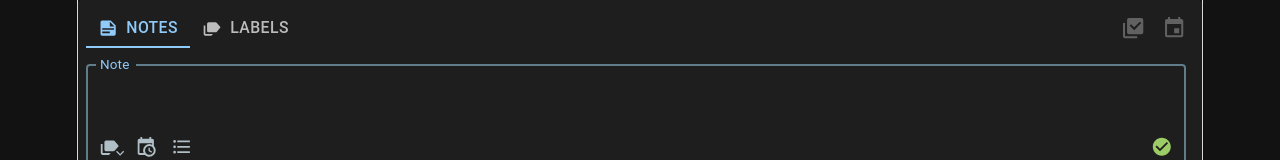
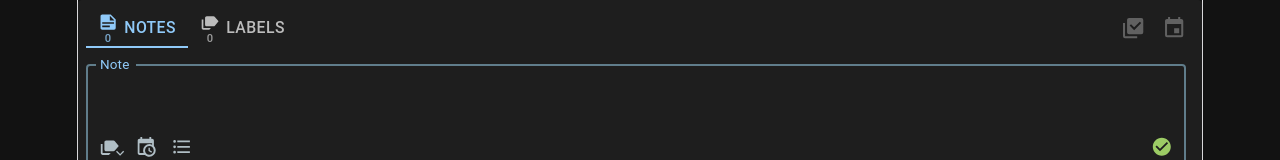
Before and after one commit to Eldsewhere/adnothed2, a React (Vite) app: page / in a window 1280 px wide. Shown: the top 160 px of the page. Built offline with nearby package versions, Linux system fonts and the light colour scheme.

Commit message:
add counts

```diff
--- a/src/App.tsx
+++ b/src/App.tsx
@@ -1198,17 +1198,63 @@ function App() {
             >
               <Tab
                 value="items"
-                label="Notes"
-                icon={<Icon path={mdiNoteText} size={0.75} />}
-                iconPosition="start"
+                label={
+                  <Box sx={{ display: "flex", alignItems: "center", gap: 0.75 }}>
+                    <Box
+                      component="span"
+                      sx={{
+                        display: "flex",
+                        flexDirection: "column",
+                        alignItems: "center",
+                        lineHeight: 1,
+                      }}
+                    >
+                      <Icon path={mdiNoteText} size={0.75} />
+                      <Box
+                        component="span"
+                        sx={{
+                          fontSize: "0.62rem",
+                          opacity: 0.8,
+                          mt: 0.15,
+                        }}
+                      >
+                        {items.length}
+                      </Box>
+                    </Box>
+                    <Box component="span">Notes</Box>
+                  </Box>
+                }
                 id="tab-items"
                 aria-controls="tabpanel-items"
               />
               <Tab
                 value="categories"
-                label="Labels"
-                icon={<Icon path={mdiLabelMultiple} size={0.75} />}
-                iconPosition="start"
+                label={
+                  <Box sx={{ display: "flex", alignItems: "center", gap: 0.75 }}>
+                    <Box
+                      component="span"
+                      sx={{
+                        display: "flex",
+                        flexDirection: "column",
+                        alignItems: "center",
+                        lineHeight: 1,
+                      }}
+                    >
+                      <Icon path={mdiLabelMultiple} size={0.75} />
+                      <Box
+                        component="span"
+                        sx={{
+                          fontSize: "0.62rem",
+                          opacity: 0.8,
+                          mt: 0.15,
+                        }}
+                      >
+                        {categories.length}
+                      </Box>
+                    </Box>
+                    <Box component="span">Labels</Box>
+                  </Box>
+                }
                 id="tab-categories"
                 aria-controls="tabpanel-categories"
               />
```
